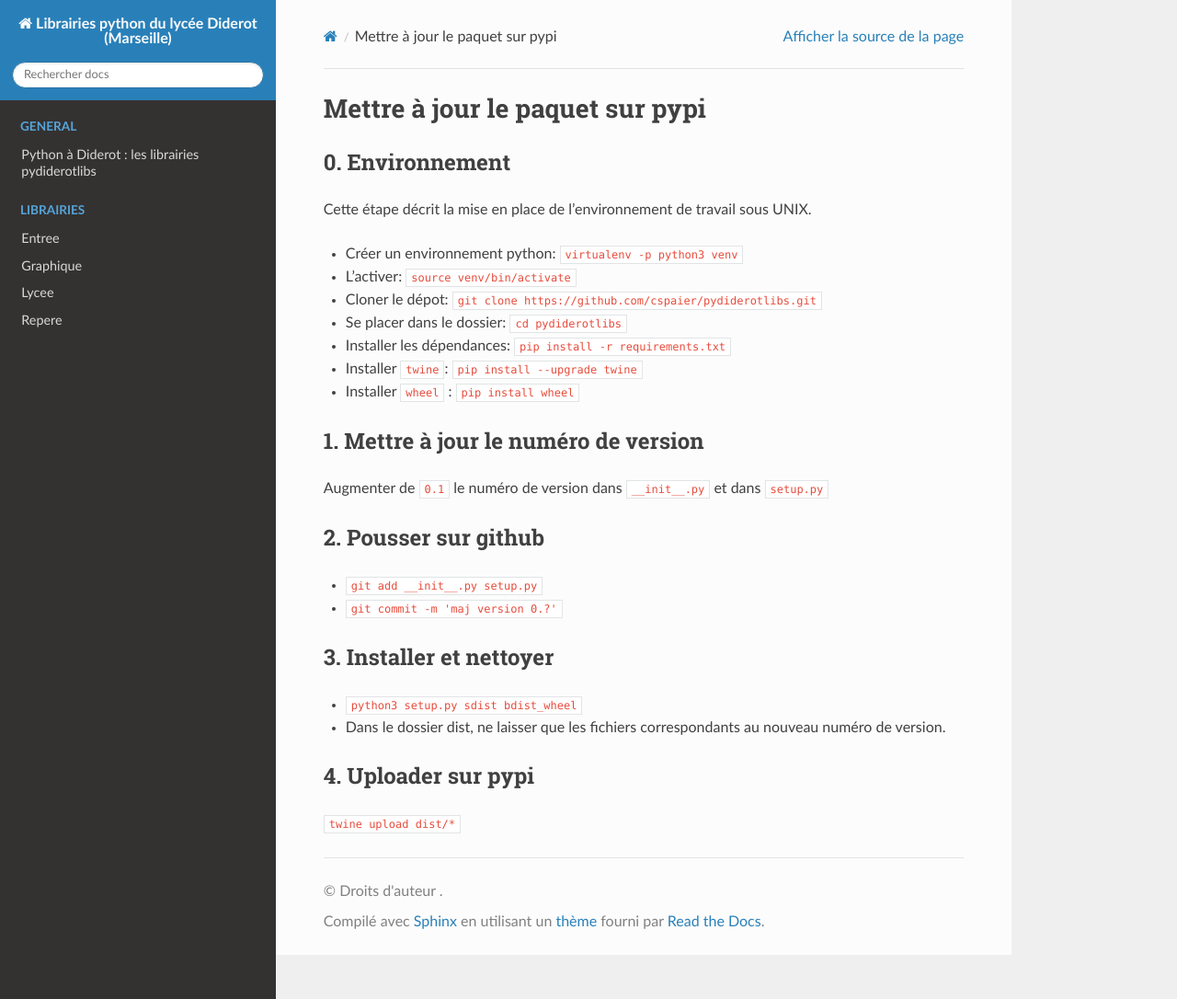
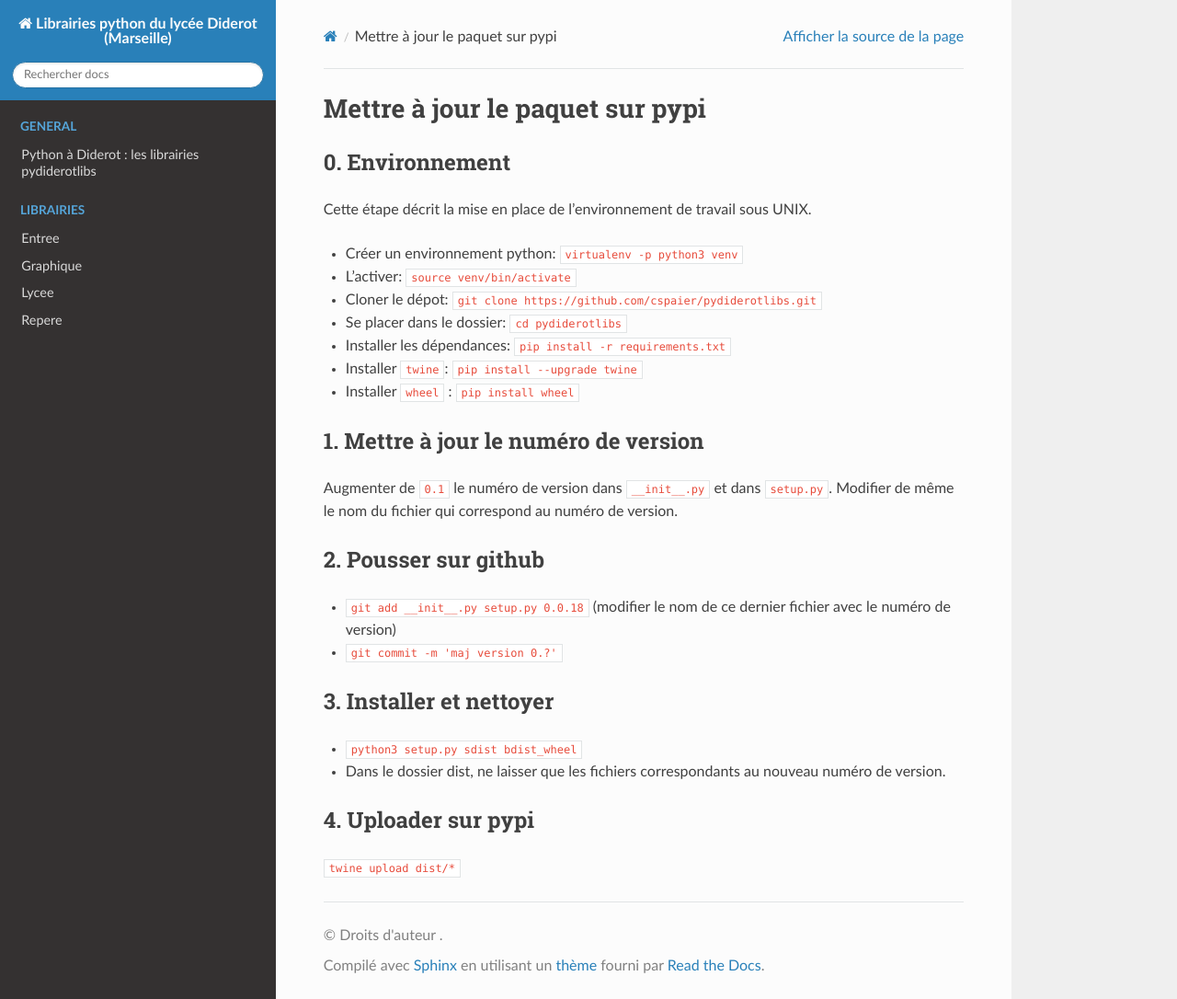
Before and after one commit to Pydiderot/pydiderotlibs, a Sphinx documentation site: the page built from docs/maj_pypi.md, in a window 1280 px wide and 1086 px high. Shown: the whole window at 92% size. Built offline with Sphinx 7.4.7 and the Read the Docs theme 2.0.0, drawn with Linux system fonts in a browser that asks for light colours.

Commit message:
maj version 0.0.19

```diff
--- a/__init__.py
+++ b/__init__.py
@@ -5,7 +5,7 @@
 Ce module contient les librairies utilisées par les enseignents du lycée Denis Diderot pour enseigner python.
 """
 
-__version__ = "0.0.18"
+__version__ = "0.0.19"
 
 #from .lycee import *
 #from .graphique import *
--- a/docs/maj_pypi.md
+++ b/docs/maj_pypi.md
@@ -14,10 +14,11 @@
 
 ## 1. Mettre à jour le numéro de version
 
-Augmenter de `0.1` le numéro de version dans `__init__.py` et dans `setup.py`
+Augmenter de `0.1` le numéro de version dans `__init__.py` et dans `setup.py`.
+Modifier de même le nom du fichier qui correspond au numéro de version.
 
 ## 2. Pousser sur github
-- `git add __init__.py setup.py`
+- `git add __init__.py setup.py 0.0.18` (modifier le nom de ce dernier fichier avec le numéro de version)
 - `git commit -m 'maj version 0.?'`
 
 ## 3. Installer et nettoyer
--- a/setup.py
+++ b/setup.py
@@ -18,7 +18,7 @@
 
 setup(
     name='pydiderotlibs',
-    version='0.0.18',
+    version='0.0.19',
     packages=find_packages(),
     packages_dir={'' : 'pydiderotlibs'},
     author='Professeurs de Mathématiques du lycée Denis Diderot (Marseille)',
```
Also changed, not shown: 1 other file.
